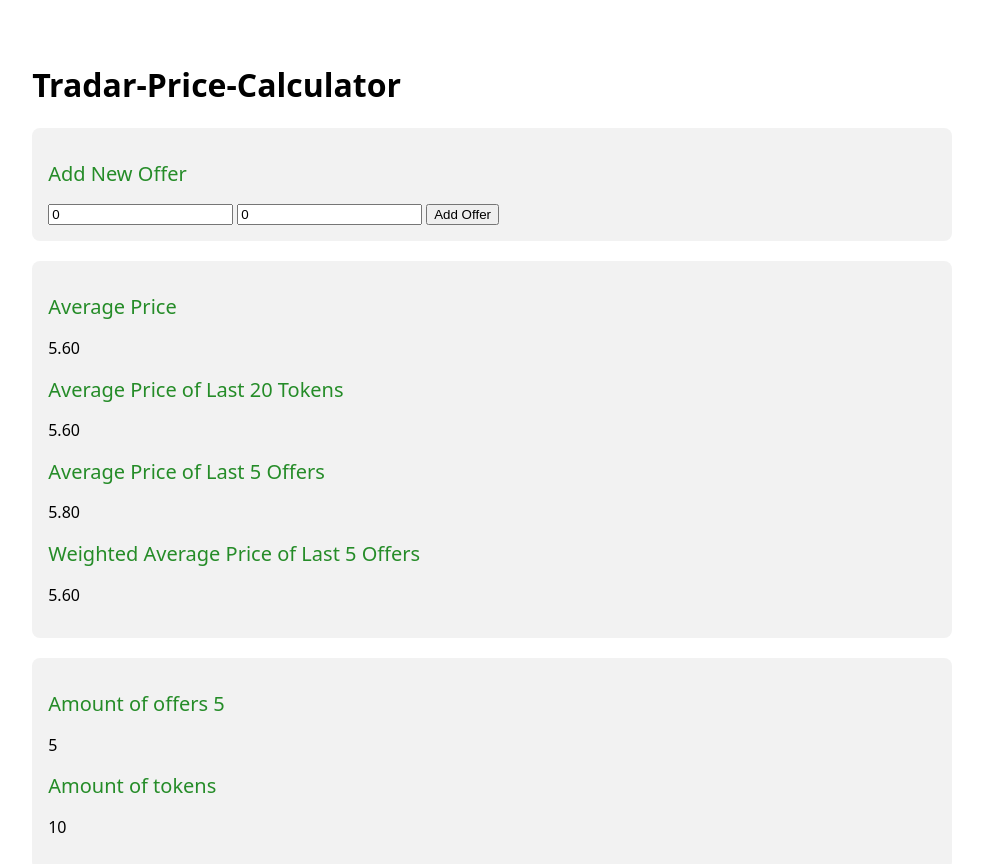
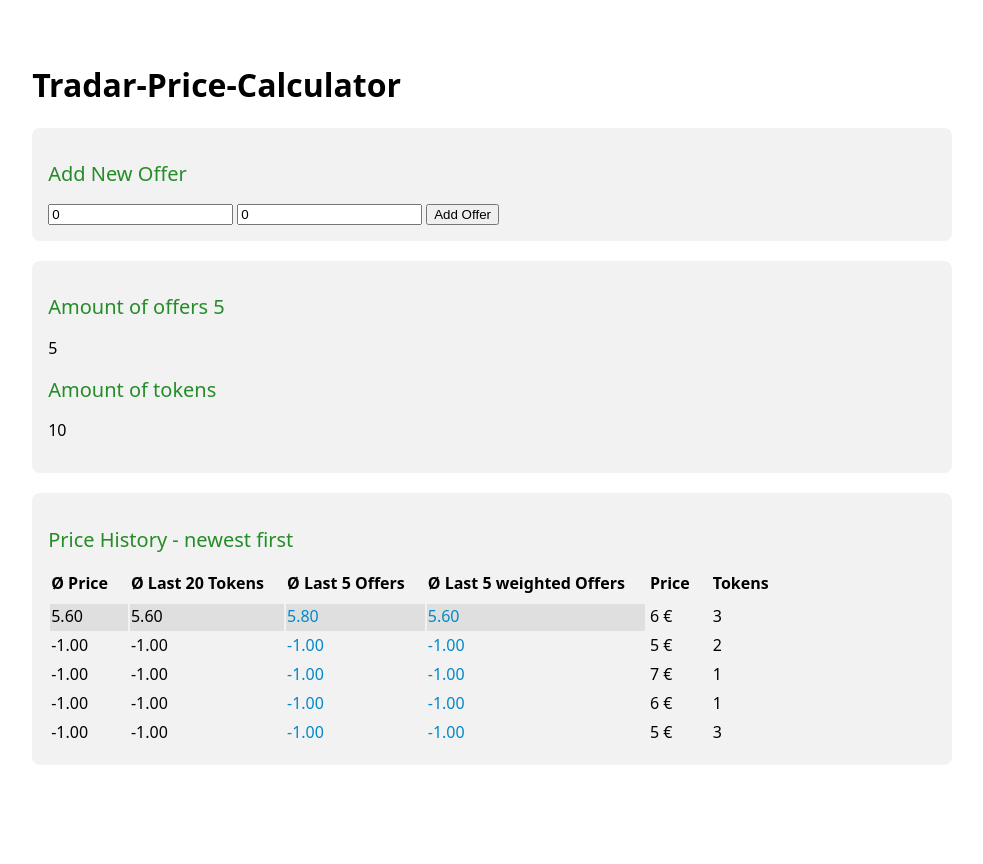
Before and after one commit to rpgraffi/tradar-pricing, a SvelteKit app: page / in a window 1280 px wide. Shown: the top 864 px of the page, without its empty margins (39-1022 px from the left). After the commit the page ends 829 px from the top, so only its background shows below. Built offline with nearby package versions, Linux system fonts and the light colour scheme.

Commit message:
color coding

```diff
--- a/src/routes/+page.svelte
+++ b/src/routes/+page.svelte
@@ -140,27 +140,6 @@
 		</div>
 	</div>
 
-	<div class="container">
-		<div>
-			<h2>Average Price</h2>
-			<p>{averagePrice.toFixed(2)}</p>
-		</div>
-
-		<div>
-			<h2>Average Price of Last {totalTokensToConsider} Tokens</h2>
-			<p>{averagePriceLastXTokens.toFixed(2)}</p>
-		</div>
-
-		<div>
-			<h2>Average Price of Last {totalOffersToConsider} Offers</h2>
-			<p>{averagePriceLastXOffers.toFixed(2)}</p>
-		</div>
-
-		<div>
-			<h2>Weighted Average Price of Last {totalOffersToConsider2} Offers</h2>
-			<p>{weightedAveragePriceLastXOffers.toFixed(2)}</p>
-		</div>
-	</div>
 
 	<div class="container">
 		<div>
@@ -189,8 +168,8 @@
 					<tr>
 						<td>{price.averagePrice.toFixed(2)}</td>
 						<td>{price.averagePriceLastXTokens.toFixed(2)}</td>
-						<td>{price.averagePriceLastXOffers.toFixed(2)}</td>
-						<td>{price.weightedAveragePriceLastXOffers.toFixed(2)}</td>
+						<td class="price">{price.averagePriceLastXOffers.toFixed(2)}</td>
+						<td class="price">{price.weightedAveragePriceLastXOffers.toFixed(2)}</td>
 					</tr>
 				{/each}
 			</table>
@@ -202,7 +181,7 @@
 
 				{#each [...offers].reverse() as offer}
 					<tr>
-						<td>{offer.price}</td>
+						<td>{offer.price} €</td>
 						<td>{offer.tokens}</td>
 					</tr>
 				{/each}
@@ -216,6 +195,7 @@
 		text-align: start;
 		padding-right: 20px;
 		padding-bottom: 8px;
+        color: black;
 	}
 
 	td {
@@ -224,6 +204,10 @@
 	table.reference:nth-child(1) tr:nth-child(2) {
 		background-color: rgb(223, 223, 223);
 	}
+
+    tr .price:nth-child(-n+6) {
+        color:rgb(0, 137, 200);
+    }
 
 	p,
 	h1,
```
